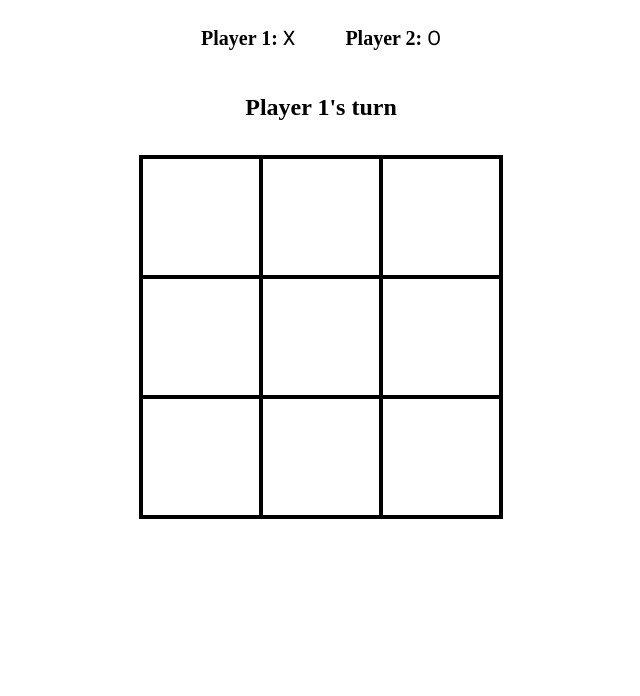
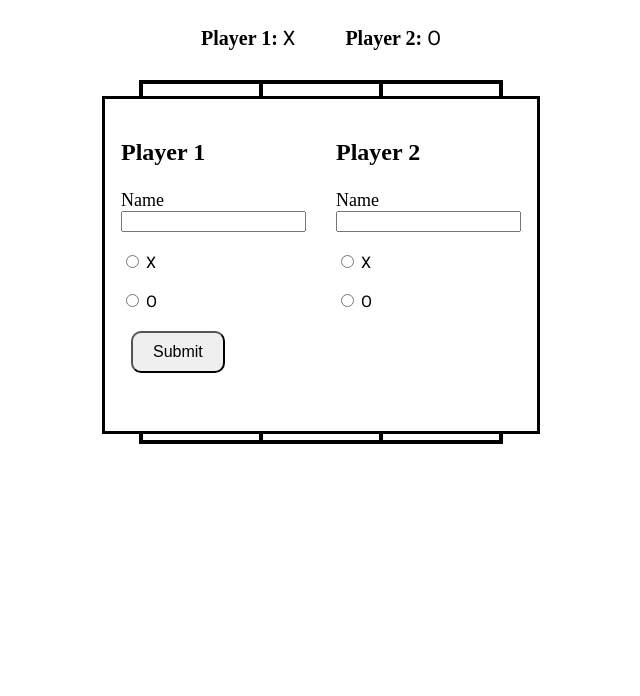
Before and after one commit to advayav/tic-tac-toe, a plain HTML site: page game.html in a window 1280 px wide. Shown: the part 104-800 px from the top of the page, without its empty margins (319-959 px from the left). Drawn offline with Linux system fonts and the light colour scheme; a web font is replaced by a local one.

Commit message:
added logic for the player to pick their name and token

```diff
--- a/game.css
+++ b/game.css
@@ -58,3 +58,49 @@ body{
     color: red;
     font-weight: bold;
 }
+
+.player-choice{
+    display: block;
+    height: 300px;
+    width: 400px;
+    top: 25%;
+}
+
+
+.player-choice-form{
+    padding-bottom: 0 20px 20px 20px;
+}
+
+.player-form{
+    display: flex;
+    flex-direction: row;
+    gap: 30px;
+    align-items: center;
+    justify-content: center;
+    padding-bottom: 20px;
+}
+
+.player-title{
+    font-weight: bold;
+    font-size: x-large;
+}
+
+.player-name{
+    font-size: 18px;
+}
+
+.name-choice{
+    padding-bottom: 20px;
+}
+
+.value-choice{
+    font-family: Roboto;
+}
+
+.submit-btn{
+    padding: 10px 20px;
+    margin-left: 10px;
+    font-size: medium;
+    border-radius: 10px;
+
+}
--- a/game.html
+++ b/game.html
@@ -9,15 +9,42 @@
     <script src="game.js" defer></script>
 </head>
 <body>
-    <dialog open class="setName">
-        <div class="player-form" id="player1">
-            <label for="p1name" class="player-name">Player 1 Name</label>
-            <input type="text" name="p1name" id="p1name" class="player-input">
-        </div>
-        <div class="player-form" id="player2">
-            <label for="p2name" class="player-name">Player 2 Name</label>
-            <input type="text" name="p2name" id="p2name" class="player-input">
-        </div>
+    <dialog class="player-choice" open>
+        <form action="#" class="player-choice-form" method="dialog">
+            <div class="player-form">
+                <div class="player-info-choice" id="player1">
+                    <div class="name-choice">
+                        <p class="player-title">Player 1</p>
+                        <label for="p1name" class="player-name">Name</label> <br>
+                        <input type="text" name="p1name" id="p1name" class="player-input">
+                    </div>
+                    <div class="value-choice">
+                        <input type="radio" id="p1valueX" name="p1value" value="X">
+                        <label for="p1value">X</label> <br> <br>
+                        <input type="radio" id="p1valueO" name="p1value" value="O">
+                        <label for="p1value">O</label>
+                    </div>
+                </div>
+                <div class="player-info-choice" id="player2">
+                    <div class="name-choice">
+                        <p class="player-title">Player 2</p>
+                        <label for="p2name" class="player-name">Name</label> <br>
+                        <input type="text" name="p2name" id="p2name" class="player-input">
+                    </div>
+                    <div class="value-choice">
+                        <input type="radio" id="p2valueX" name="p2value" value="X">
+                        <label for="p2value">X</label> <br> <br>
+                        <input type="radio" id="p2valueO" name="p2value" value="O">
+                        <label for="p2value">O</label>
+                    </div>
+                </div>
+            </div>
+
+            <div class="close-form">
+                <button type="submit" class="submit-btn">Submit</button>
+            </div>
+        </form>
+
     </dialog>
     <div class="top-info">
         <h1 class="title">Tic Tac Toe</h1>
--- a/game.js
+++ b/game.js
@@ -81,13 +81,6 @@ function turn(player, index) {
     }
 }
 
-
-let board = gameBoard()
-let player1 = createPlayer("Player 1", "X")
-let player2 = createPlayer("Player 2", "O")
-
-let currPlayer = player1
-
 // while (true) {
 //     let input = Number(prompt("Enter the index where you would like to play your move"))
 //     let result = turn(currPlayer, input)
@@ -99,6 +92,10 @@ let currPlayer = player1
 
 //     currPlayer = currPlayer === player1 ? player2 : player1
 // }
+
+let board = gameBoard()
+let player1, player2, currPlayer
+
 
 let handleDisplay = () => {
     let game = true
@@ -164,5 +161,50 @@ let handleDisplay = () => {
     return {addToCell, displayResult}
 }
 
-let display = handleDisplay()
-display.addToCell()
+
+const dialog = document.querySelector("dialog")
+const form = document.querySelector(".player-choice-form")
+console.log("dialog"+ dialog)
+
+let player1Name = ""
+let player2Name = ""
+
+let player1Value = ""
+let player2Value = ""
+
+// window.addEventListener("DOMContentLoaded", () => {
+//     dialog.showModal()
+// })
+
+
+form.addEventListener("submit", (e) => {
+    console.log("Submit button was clicked")
+    e.preventDefault()
+
+    player1Name = document.getElementById("p1name").value
+    player2Name = document.getElementById("p2name").value
+
+    player1Value = document.querySelector('input[name="p1value"]:checked').value;
+    player2Value = document.querySelector('input[name="p2value"]:checked').value;
+
+    if (!player1Name || !player2Name || !player1Value || !player2Value) {
+        alert("Please fill out all fields")
+        return
+    }
+
+    if (player1Value === player2Value) {
+        alert("Players must choose different symbols!")
+        return
+    }
+
+    player1 = createPlayer(player1Name, player1Value)
+    player2 = createPlayer(player2Name, player2Value)
+
+    currPlayer = player1
+
+    console.log("Before close")
+    dialog.remove()
+    console.log("After close")
+    let display = handleDisplay()
+    display.addToCell()
+})
```
